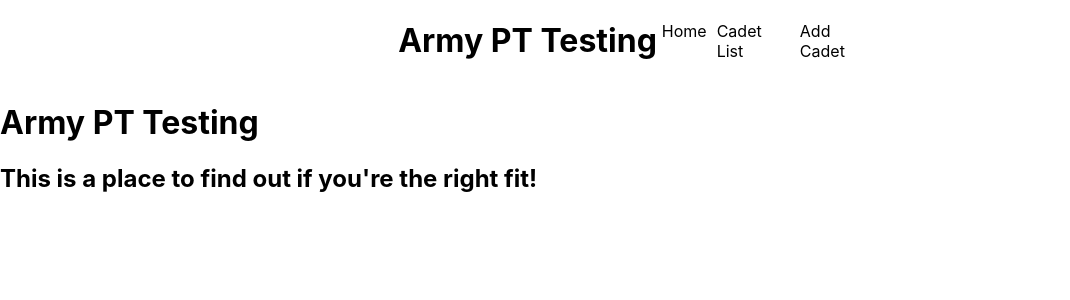
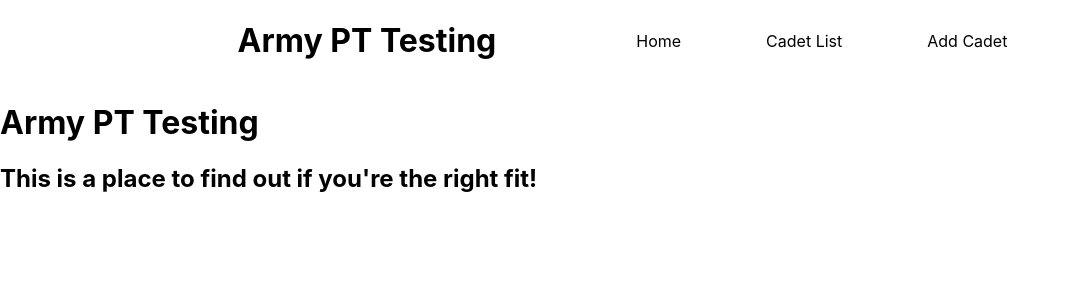
Before and after one commit to army-pt-test/ACFT-frontend, a React (Create React App) app: page / in a window 1280 px wide. Shown: the top 300 px of the page, without its empty margins (0-1070 px from the left). Built offline with nearby package versions, Linux system fonts and the light colour scheme.

Commit message:
Got CadetList to show up

```diff
--- a/src/components/AddCadet/AddCadet.js
+++ b/src/components/AddCadet/AddCadet.js
@@ -4,10 +4,11 @@ import { useState } from 'react';
 import DatePicker from 'react-datepicker';
 
 import 'react-datepicker/dist/react-datepicker.css';
+import { useNavigate } from 'react-router-dom';
 
 function AddCadet(props) {
 	const [startDate, setStartDate] = useState(new Date());
-	const [gender, setGender] = useState(null);
+	const navigate = useNavigate();
 	const [newCadet, setNewCadet] = useState({
 		lastname: '',
 		firstname: '',
@@ -23,7 +24,21 @@ function AddCadet(props) {
 		bodyfat: '',
 	});
 
-	const createNewCadet = () => {};
+	const createNewCadet = () => {
+		fetch('https://armypttest.herokuapp.com/api/cadet/', {
+			method: 'POST',
+			body: JSON.stringify(newCadet),
+			headers: {
+				'Content-Type': 'application/json',
+			},
+		})
+		.then((res) => {
+			return res.json();
+		})
+		.then((res) => {
+			navigate('/cadetlist')
+		})
+	};
 
 	const handleChange = (event) => {
 		setNewCadet({ ...newCadet, [event.target.id]: event.target.value });
@@ -75,6 +90,7 @@ function AddCadet(props) {
 					id='gender'
 					onChange={handleChange}
 					className='form-input'
+
 				/>
 			</label>
 			<label htmlFor='unit'>
--- a/src/components/CadetDetails/CadetDetails.js
+++ b/src/components/CadetDetails/CadetDetails.js
@@ -1,12 +1,41 @@
 import React from 'react';
 import './CadetDetails.css';
+import { useState, useEffect } from 'react';
+import { useParams } from 'react-router-dom';
 
 function CadetDetails(props) {
-    return (
-        <div>
-            Hello from Cadet Details!!
-        </div>
-    );
+	const [details, setDetails] = useState(null);
+
+	const { id } = useParams();
+
+	async function getCadets() {
+		try {
+			const res = await fetch(
+				`https://armypttest.herokuapp.com/api/cadet/${id}`
+			);
+			const data = await res.json();
+			setDetails(data);
+		} catch (error) {
+			console.error(error);
+		}
+	}
+
+	useEffect(() => {
+		getCadets();
+		return setDetails(null);
+	}, []);
+
+	if (!details) {
+		return <div>Cadet is loading ...</div>;
+	}
+
+	return (
+		<div>
+			<h1>
+				{details.lastname} {details.firstname} {details.middleinitial}
+			</h1>
+		</div>
+	);
 }
 
 export default CadetDetails;
--- a/src/components/CadetList/CadetList.js
+++ b/src/components/CadetList/CadetList.js
@@ -1,12 +1,38 @@
 import React from 'react';
 import './CadetList.css';
+import { useEffect, useState } from 'react';
+import { Link } from 'react-router-dom';
 
 function CadetList(props) {
-    return (
-        <div>
-            Hello from Cadet List
-        </div>
-    );
+	const [cadetList, setCadetList] = useState([]);
+
+	const fetchCadet = () => {
+		fetch('https://armypttest.herokuapp.com/api/cadet/')
+			.then((res) => res.json())
+			.then((res) => {
+				setCadetList(res);
+			});
+	};
+
+	useEffect(() => {
+		fetchCadet();
+	}, []);
+
+	return (
+		<div>
+			<ul>
+				{cadetList.map((cadets) => {
+					return (
+						<li>
+							<Link to={`/cadetlist/${cadets.id}`}>
+								<h1>{cadets.lastname}</h1>
+							</Link>
+						</li>
+					);
+				})}
+			</ul>
+		</div>
+	);
 }
 
 export default CadetList;
--- a/src/components/Navigation/Navigation.css
+++ b/src/components/Navigation/Navigation.css
@@ -13,22 +13,32 @@ a:active {
 
 li {
 	list-style: none;
+	padding: 5px;
 }
 
 .navbar-wrapper {
 	display: flex;
 	justify-content: space-evenly;
+    padding: 0 2em;
 }
 
-.navbar-title {
-    float: left;
-}
 .nav-ul {
+	padding-right: 30px;
+	list-style-type: none;
 	display: flex;
-    width: 225px;
-    padding: 0;
 }
 
 .li-link {
-    margin: 5px;
+    margin-left: 75px;
 }
+
+.navbar-title,
+.main-nav {
+	display: flex;
+	justify-content: space-between;
+	align-items: center;
+}
+
+.main-nav {
+	padding-left: 20px;
+}
```
Lines whose indentation alone changed are shown as unchanged.
